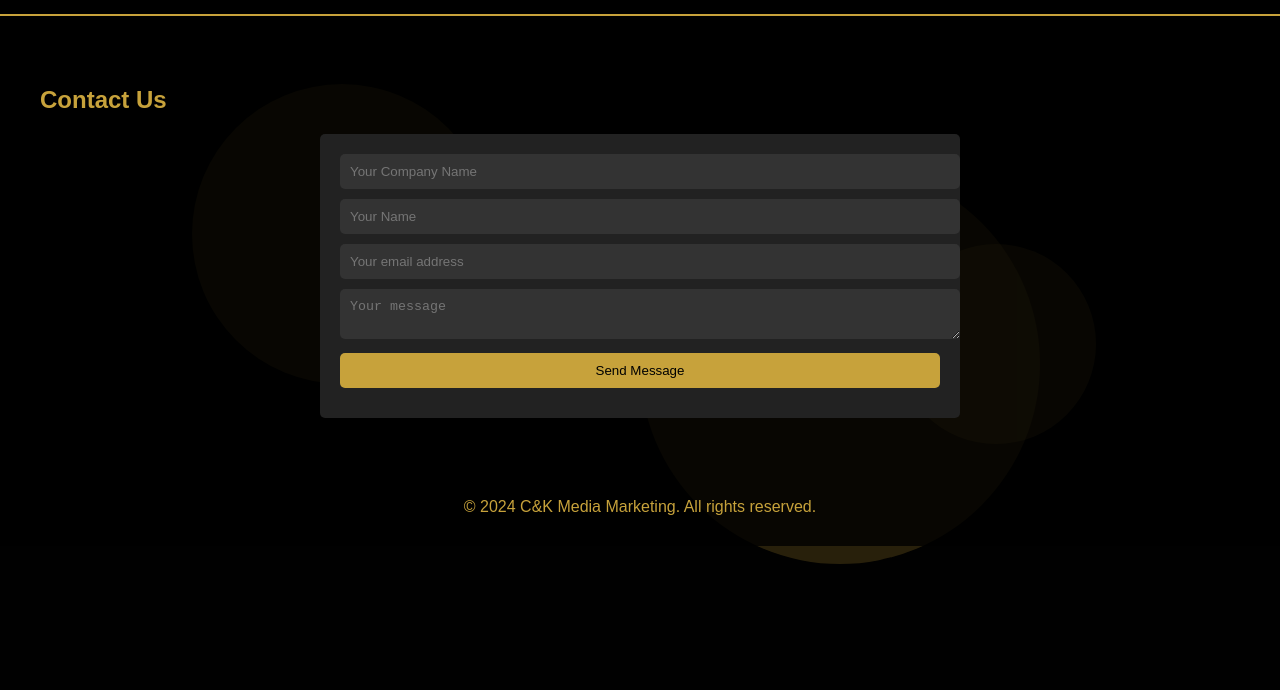
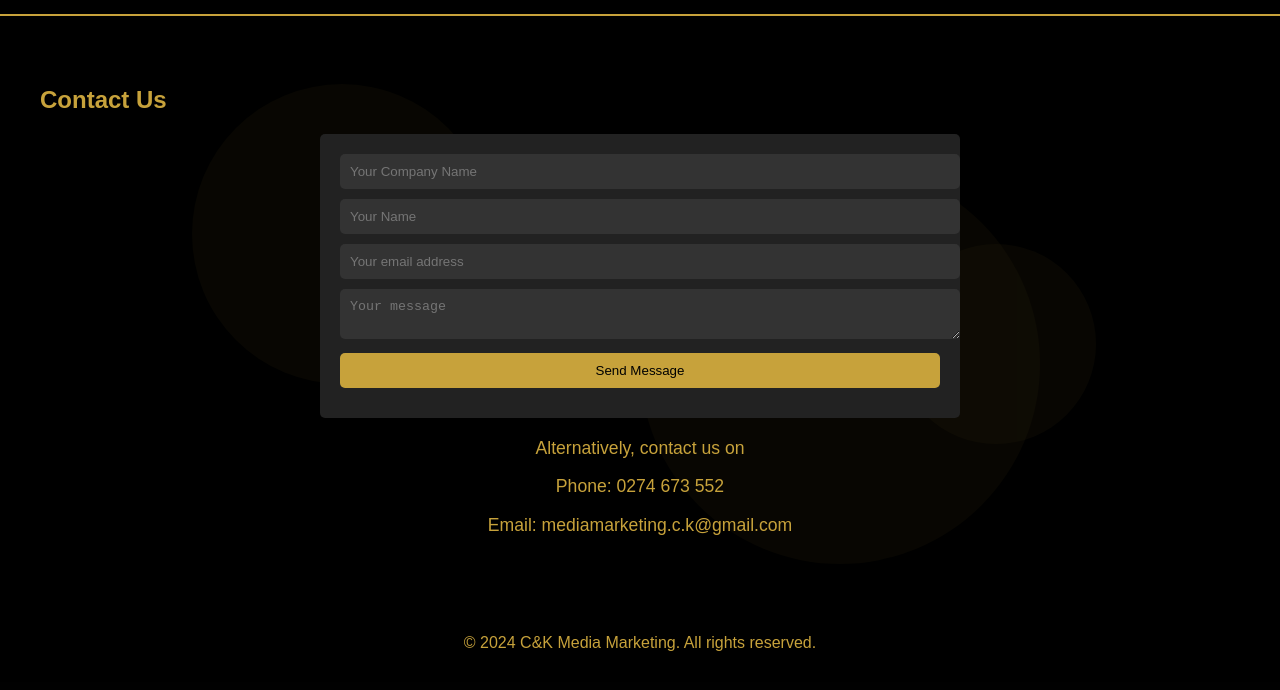
Before and after one commit to 42LUE/42LUE.github.io, a plain HTML site: page index.html in a window 1280 px wide. Both pictures are taken after a click on the link "Contact". Shown: the part 76-766 px from the top of the page. Drawn offline with nearby package versions, Linux system fonts and the light colour scheme.

Commit message:
Update index.html
added contact details email and number

```diff
--- a/index.html
+++ b/index.html
@@ -614,6 +614,17 @@
               <input type="submit" value="Send Message" id="submit-button" />
               <div class="loading-indicator" id="loading-indicator"></div>
             </form>
+            <div style="text-align: center; margin-top: 20px">
+              <p style="font-size: 1.1em; color: var(--gold)">
+                Alternatively, contact us on
+              </p>
+              <p style="font-size: 1.1em; color: var(--gold)">
+                Phone: 0274 673 552
+              </p>
+              <p style="font-size: 1.1em; color: var(--gold)">
+                Email: mediamarketing.c.k@gmail.com
+              </p>
+            </div>
           </div>
         </section>
       </div>
```
